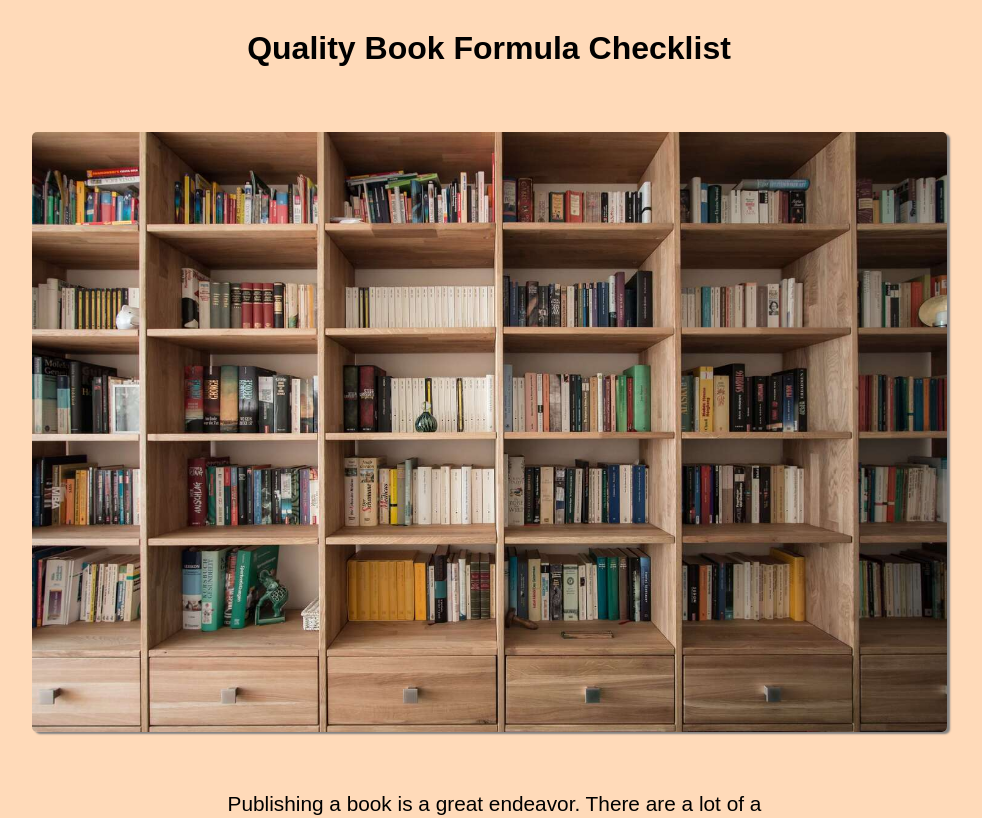
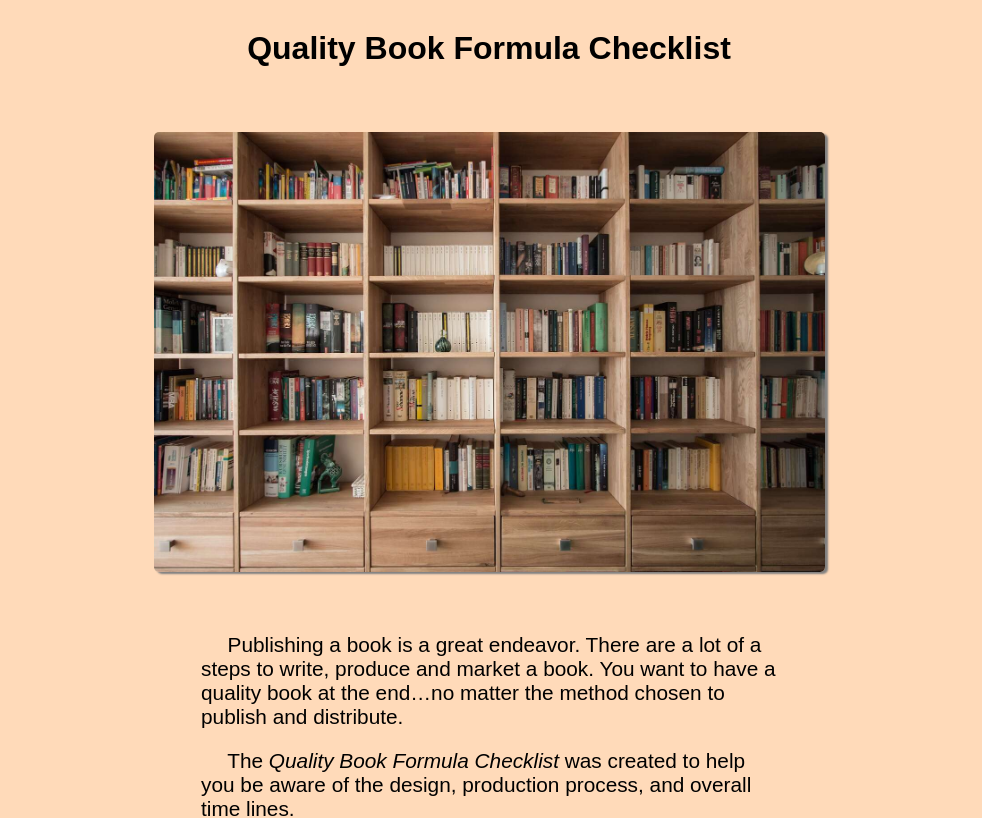
Before and after one commit to jpcutshall/qbf-react, a React (Create React App) app: page / in a window 1280 px wide. Shown: the top 818 px of the page, without its empty margins (151-1133 px from the left). Built offline with nearby package versions, Linux system fonts and the light colour scheme.

Commit message:
resized img

```diff
--- a/src/App.css
+++ b/src/App.css
@@ -56,7 +56,7 @@ h1 {
 }
 
 #book-img{
-  width: 75%;
+  width: 55%;
   height: auto;
   border-radius: 5px;
   object-fit: contain;
@@ -234,7 +234,7 @@ input {
   }
 
   #book-img {
-    width: 65%;
+    width: 55%;
   }
 
 }
```
